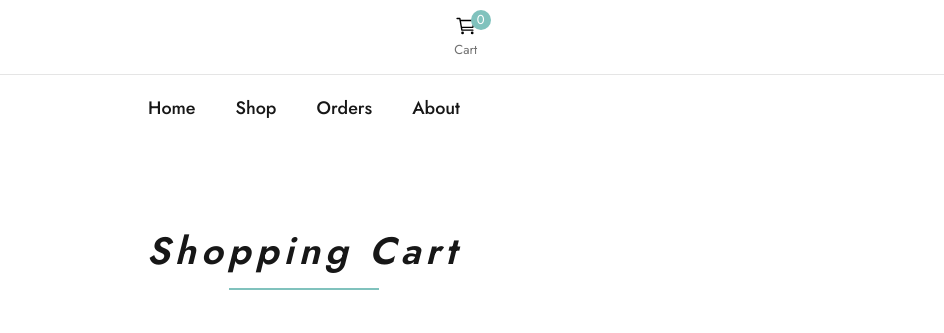
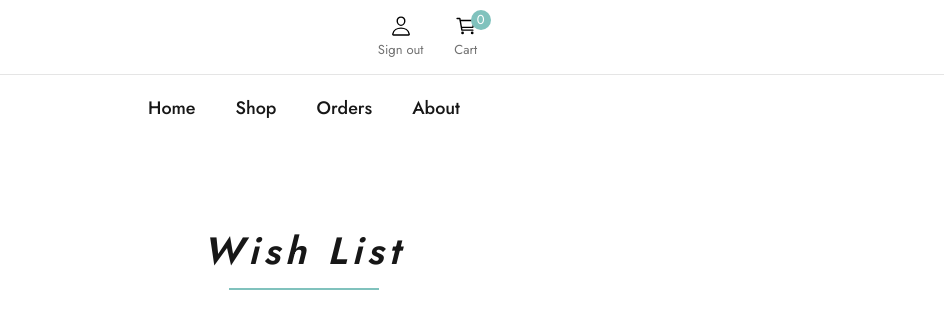
Before and after one commit to Ibrahim-fci/e-commerce-iti, a plain HTML site: page pages/user/Wishlisht.html in a window 1280 px wide. Shown: the top 333 px of the page, 336-1280 px from the left. Drawn offline with nearby package versions, Linux system fonts and the light colour scheme; files whose address does not match are found by name.

Commit message:
update: add_pages_titles_and:logo

```diff
--- a/pages/user/Wishlisht.html
+++ b/pages/user/Wishlisht.html
@@ -37,6 +37,15 @@
         </a>
 
         <div class="header-actions">
+          <button class="header-action-btn" onclick="signout()">
+            <ion-icon name="person-outline" aria-hidden="true"></ion-icon>
+
+            <p class="header-action-label">Sign out</p>
+          </button>
+
+          <button class="header-action-btn"></button>
+
+          </button>
           <button class="header-action-btn" id="Cart" onclick="showCart()">
             <ion-icon name="cart-outline" aria-hidden="true"></ion-icon>
 
@@ -44,6 +53,9 @@
 
             <div class="btn-badge green" id="badge"></div>
           </button>
+
+
+
         </div>
 
         <button class="nav-open-btn" data-nav-open-btn aria-label="Open Menu">
@@ -100,7 +112,7 @@
 
     <!-- start all products -->
     <div class="parent">
-      <h2 class="h2 products-title">Shopping Cart</h2>
+      <h2 class="h2 products-title">Wish List</h2>
       <div class="products-line"></div>
       <br />
       <div class="products"></div>
```
Also changed, not shown: pages/login.html (+2 -0 lines), pages/signup.html (+2 -0 lines), pages/user/cart.html (+13 -1 lines).
